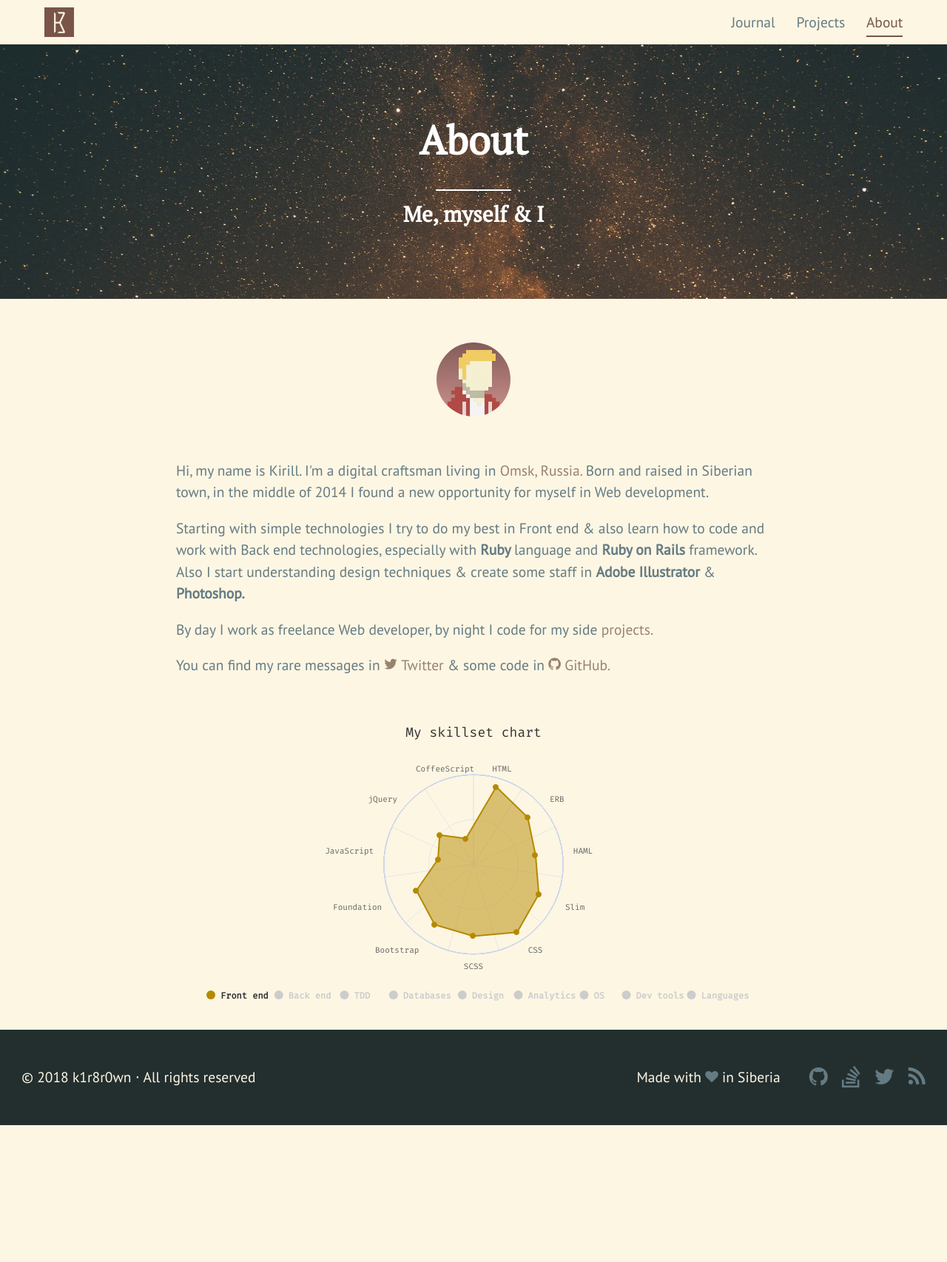
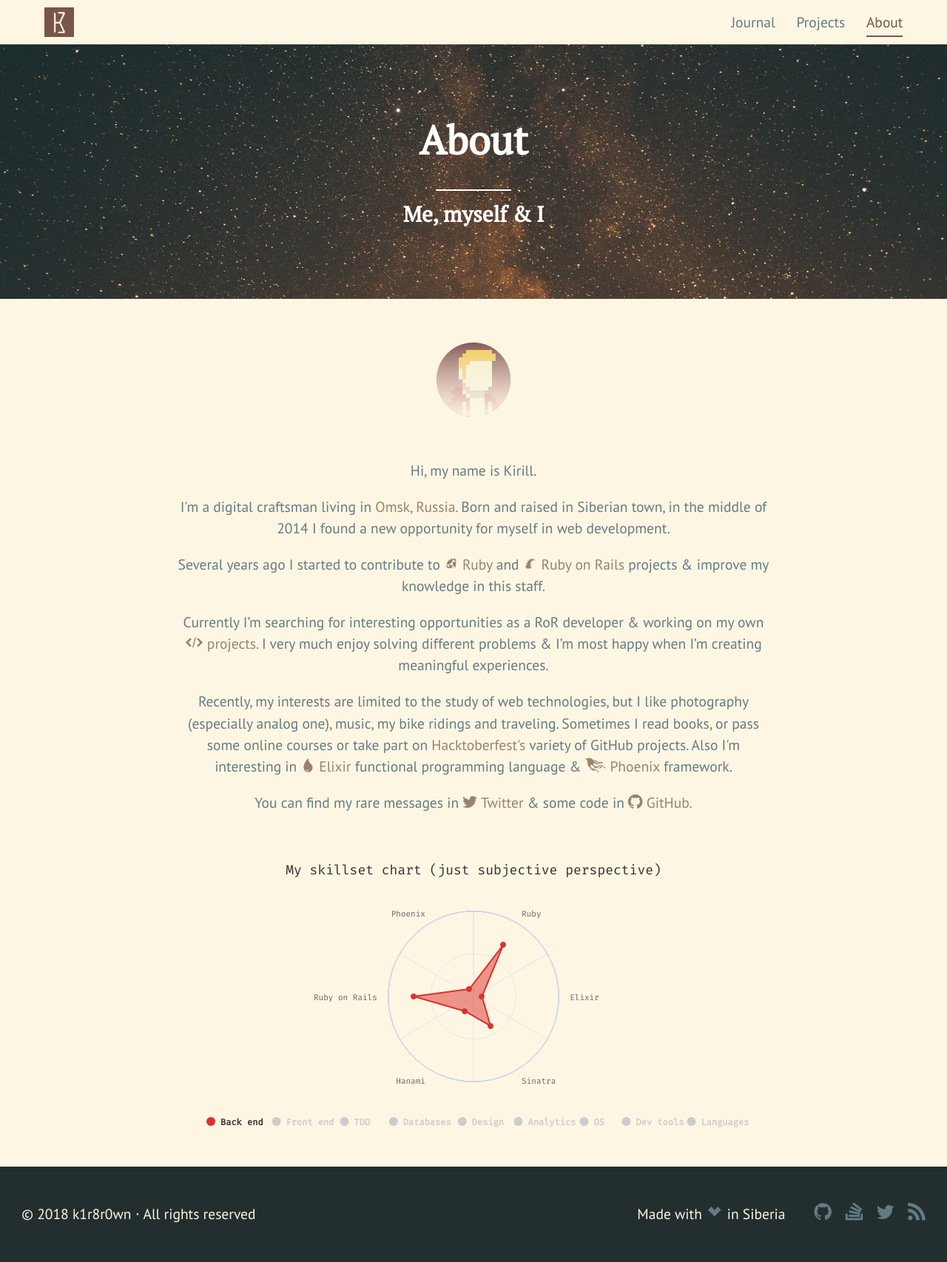
Before and after one commit to akxcv/k1r8r0wn.github.io, a Jekyll site: the page built from about.html, in a window 1280 px wide. Shown: the whole page at 74% size. Built offline with Jekyll 4.4.1, drawn with Linux system fonts in a browser that asks for light colours; before the commit the page ends 1521 px from its top, so only the background shows below that.

Commit message:
Add new icons, update `About`page

```diff
--- a/_includes/footer.html
+++ b/_includes/footer.html
@@ -13,7 +13,7 @@
     </li>
     <li>
       <a href="https://stackoverflow.com/story/{{ site.author }}">
-        <i class="icon-stack-overflow"></i>
+        <i class="icon-stackoverflow"></i>
       </a>
     </li>
     <li>
@@ -23,7 +23,7 @@
     </li>
     <li>
       <a href="/feed.xml"
-        <i class="icon-feed"></i>
+        <i class="icon-rss"></i>
       </a>
     </li>
   </ul>
--- a/about.html
+++ b/about.html
@@ -11,45 +11,56 @@
     <img src="{{ "/assets/img/my_avatar.jpg" | prepend: site.baseurl }}" alt="My avatar">
   </div>
   <div class='my-story'>
-    <p>Hi, my name is Kirill. I'm a digital craftsman living in
+    <p>Hi, my name is Kirill.</p>
+    <p>I'm a digital craftsman living in
       <a href="https://goo.gl/Ie1107">
         <i class: "icon-location2"></i>
         Omsk, Russia.
       </a>
       Born and raised in Siberian town, in the middle of 2014
-      I found a new opportunity for myself in Web development.
+      I found a new opportunity for myself in web development.
     </p>
 
     <p>
-      Starting with simple technologies I try to do my best in Front end & also learn how to code
-      and work with Back end technologies, especially with
-      <b>
+      Several years ago I started to contribute to
+      <a href="https://www.ruby-lang.org/en/">
         <i class="icon-ruby"></i>
         Ruby
-      </b>
-      language and
-      <b>
-        <i class="icon-ruby_on_rails"></i>
+      </a>
+      and
+      <a href="http://rubyonrails.org/">
+        <i class="icon-rails"></i>
         Ruby on Rails
-      </b>
-      framework. Also I start understanding design techniques & create some staff in
-      <b>
-        <i class="icon-illustrator"></i>
-        Adobe Illustrator
-      </b>
-      &
-      <b>
-        <i class="icon-photoshop"></i>
-        Photoshop.
-      </b>
+      </a>
+      projects & improve my knowledge in this staff.
     </p>
 
     <p>
-      By day I work as freelance Web developer, by night I code for my side
+      Currently I’m searching for interesting opportunities as a RoR developer & working on my own
       <a href="{{ "/projects/" | prepend: site.baseurl }}">
-        <i class="icon-embed2"></i>
+        <i class="icon-code"></i>
         projects.
       </a>
+      I very much enjoy solving different problems & I’m most happy when I’m creating meaningful experiences.
+    </p>
+
+    <p>
+      Recently, my interests are limited to the study of web technologies,
+      but I like photography (especially analog one),
+      music, my bike ridings and traveling. Sometimes I read books, or pass some online courses
+      or take part on
+      <a href="https://hacktoberfest.digitalocean.com/">Hacktoberfest's</a> variety of GitHub projects.
+      Also I'm interesting in
+      <a href="https://elixir-lang.org/">
+        <i class="icon-elixir"></i>
+        Elixir
+      </a>
+       functional programming language &
+      <a href="http://phoenixframework.org/">
+        <i class="icon-phoenix"></i>
+        Phoenix
+      </a>
+      framework.
     </p>
 
     <p>
--- a/tags.html
+++ b/tags.html
@@ -1,7 +1,6 @@
 ---
 layout:     page
 title:      Tags
-subtitle:   All in one page
 ---
 
 {% comment %}
```
Also changed, not shown: _sass/modules/icons.scss (+28 -12 lines), _sass/partials/about.scss (+14 -2 lines), assets/css/main.min.css, assets/fonts/icons.ttf, assets/fonts/icons.woff, assets/js/main.min.js, 2 other files.
